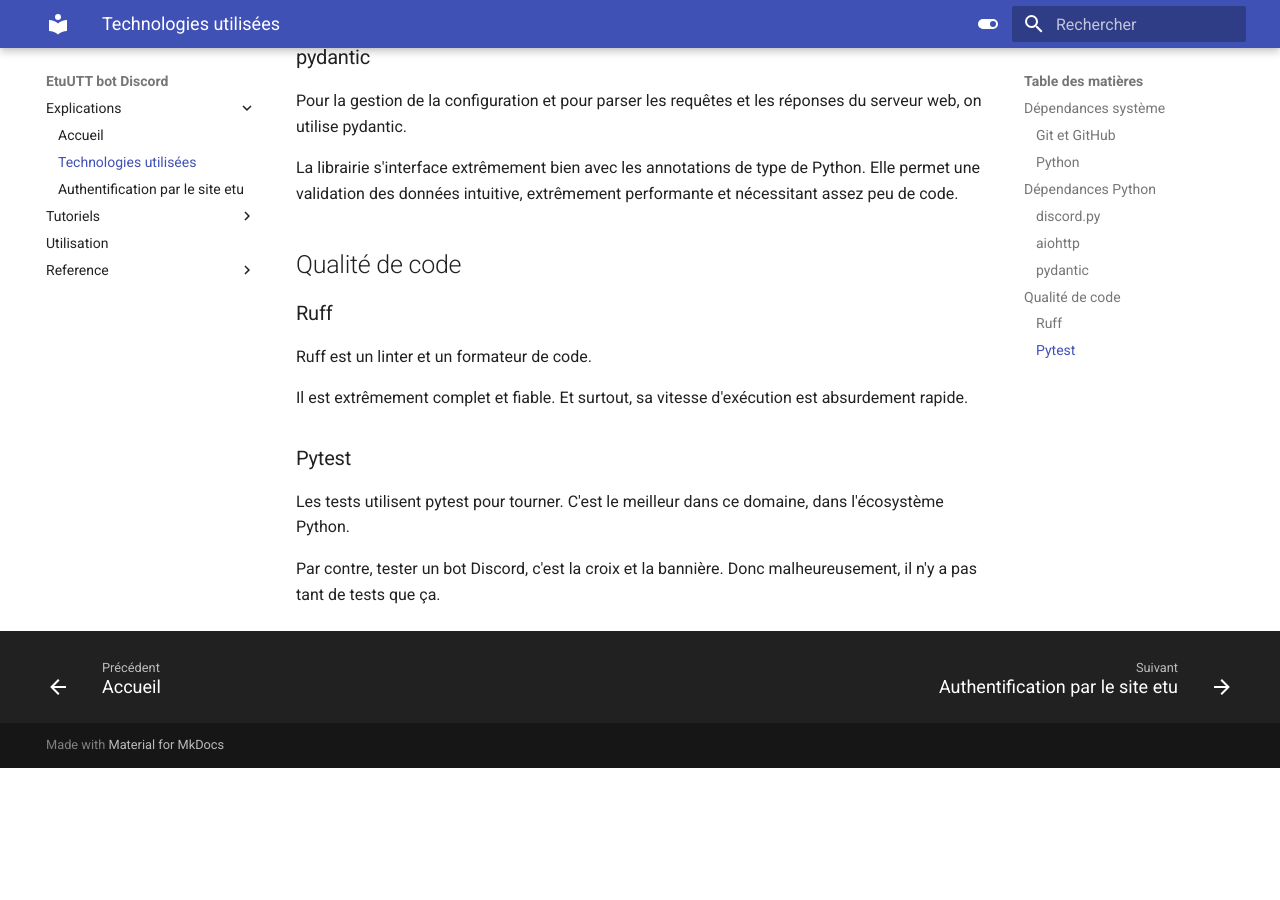
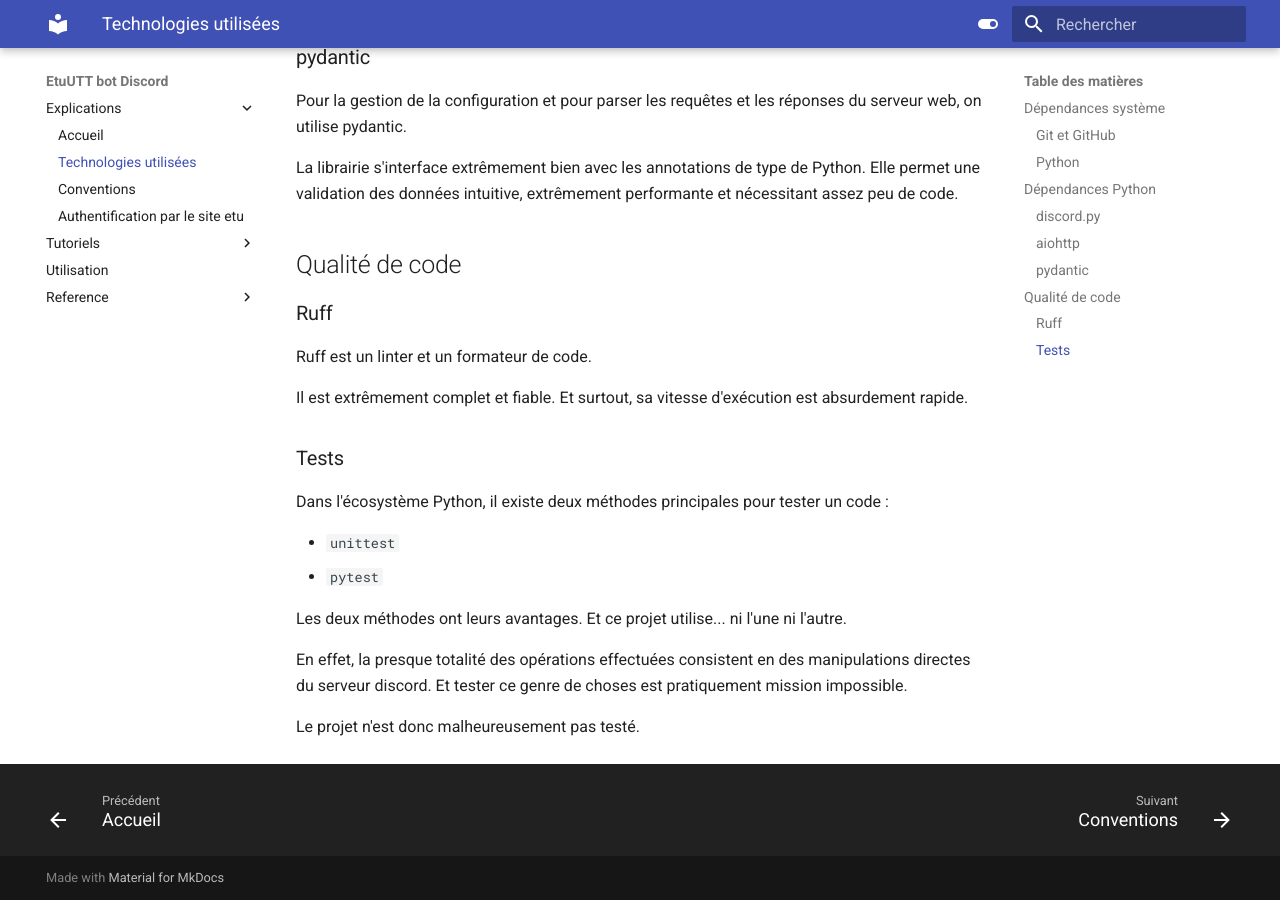
Before and after one commit to ungdev/EtuUTT-Discord-Bot, an MkDocs documentation site: the page built from docs/explanation/technos.md, in a window 1280 px wide and 900 px high, scrolled down 1924 px. Built offline with MkDocs 1.6.1 and Material for MkDocs 9.7.7, drawn with Linux system fonts in a browser that asks for light colours; before the commit the page ends 2692 px from its top, so only the background shows below that.

Commit message:
refactor docs

```diff
--- a/docs/explanation/technos.md
+++ b/docs/explanation/technos.md
@@ -117,10 +117,18 @@
 Il est extrêmement complet et fiable.
 Et surtout, sa vitesse d'exécution est absurdement rapide.
 
-### Pytest
+### Tests
 
-Les tests utilisent pytest pour tourner.
-C'est le meilleur dans ce domaine, dans l'écosystème Python.
+Dans l'écosystème Python, il existe deux méthodes principales pour tester un code :
 
-Par contre, tester un bot Discord, c'est la croix et la bannière.
-Donc malheureusement, il n'y a pas tant de tests que ça.
+- `unittest`
+- `pytest`
+
+Les deux méthodes ont leurs avantages.
+Et ce projet utilise... ni l'une ni l'autre.
+
+En effet, la presque totalité des opérations effectuées
+consistent en des manipulations directes du serveur discord.
+Et tester ce genre de choses est pratiquement mission impossible.
+
+Le projet n'est donc malheureusement pas testé.
--- a/mkdocs.yaml
+++ b/mkdocs.yaml
@@ -30,6 +30,7 @@
   language: fr
   icon:
     repo: fontawesome/brands/git-alt
+  favicon: img/favicon.png
 
 
 plugins:
@@ -49,6 +50,7 @@
   - Explications:
       - Accueil: explanation/index.md
       - Technologies utilisées: explanation/technos.md
+      - Conventions: explanation/conventions.md
       - Authentification par le site etu: explanation/etu-auth.md
   - Tutoriels:
       - Installer le projet: tutorials/install.md
```
Also changed, not shown: docs/index.md (added, +8 -0 lines), docs/tutorials/install.md (+3 -3 lines), docs/img/favicon.png (added), docs/img/tutorials/discord_developer_portal.jpg (renamed from docs/tutorials/images/discord_developer_portal.jpg), docs/img/tutorials/intents.png (renamed from docs/tutorials/images/intents.png), docs/img/tutorials/scopes_and_perms.png (renamed from docs/tutorials/images/scopes_and_perms.png).
